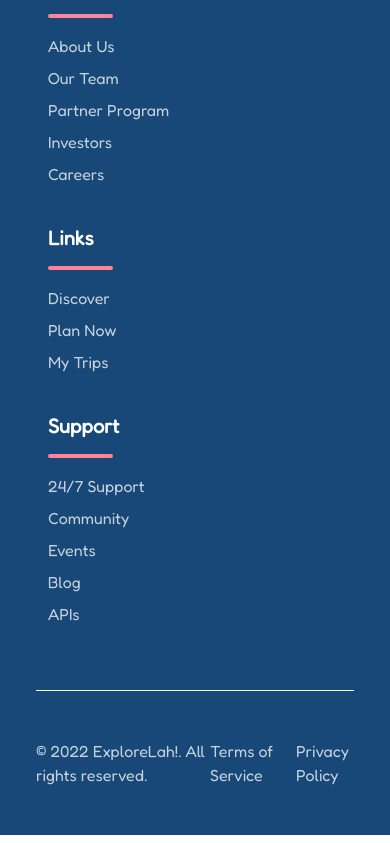
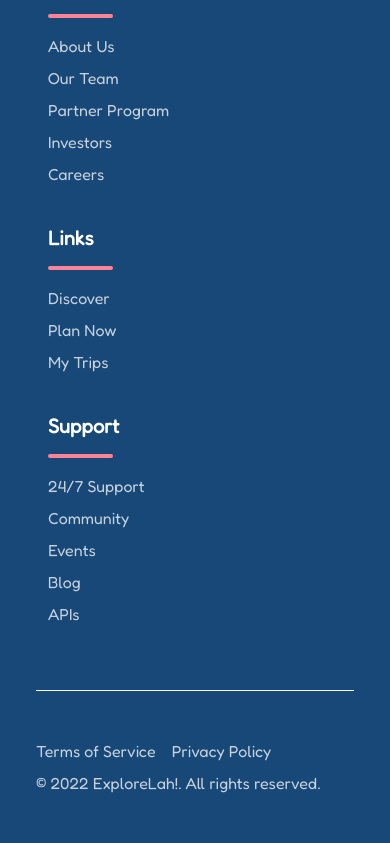
Before and after one commit to ngkangting/ExploreLah, a Vue app: page / in a window 390 px wide. Shown: the part 6340-7183 px from the top of the page. Built offline with nearby package versions, Linux system fonts and the light colour scheme; no server answers; what @lottiefiles/vue-lottie-player would draw is missing.

Commit message:
Update Footer

```diff
--- a/src/components/layout/Footer.vue
+++ b/src/components/layout/Footer.vue
@@ -161,11 +161,15 @@
     </div>
 
     <!-- Company Description -->
-    <div
-      class="row py-5 d-flex align-items-center justify-content-center border-top border-light mx-4"
-    >
-      <div class="col p-0 d-flex justify-content-between">
+    <div class="row py-5 d-flex border-top border-light mx-4">
+      <div
+        class="col-12 col-md-6 order-2 order-md-1 p-0 d-flex justify-content-start align-items-center"
+      >
         <span class="opacity-75">© 2022 ExploreLah!. All rights reserved.</span>
+      </div>
+      <div
+        class="col-12 col-md-6 order-1 order-md-2 p-0 d-flex justify-content-start justify-content-md-end mb-2 mb-md-0"
+      >
         <div class="d-flex justify-content-between">
           <router-link
             to="#terms"
```
Also changed, not shown: 1 other file (tests, documents, lock files or other folders).
